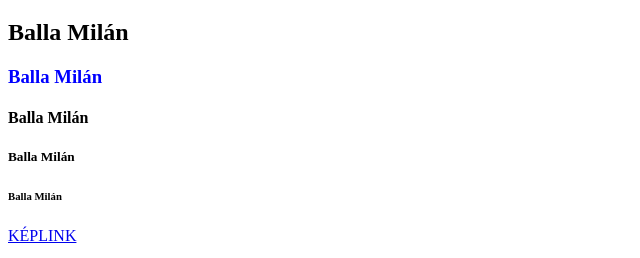
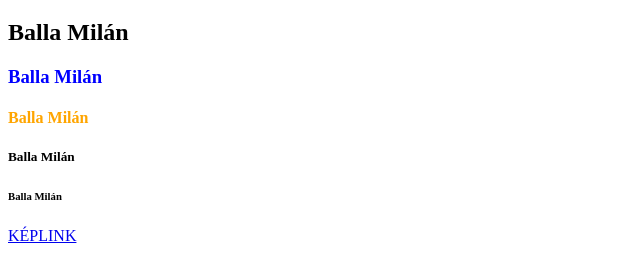
Before and after one commit to Ballam906/kollazs, a plain HTML site: page index.html in a window 1280 px wide. Shown: the part 61-319 px from the top of the page, without its empty margins (0-640 px from the left). Drawn offline with Linux system fonts and the light colour scheme.

Commit message:
Update index.html

```diff
--- a/index.html
+++ b/index.html
@@ -7,7 +7,7 @@
 		<h1>Balla Milán</h1>
         <h2>Balla Milán</h2>
 		<h3 style="color: blue;">Balla Milán</h3>
-		<h4>Balla Milán</h4>
+		<h4 style="color: orange;">Balla Milán</h4>
 		<h5>Balla Milán</h5>
 		<h6>Balla Milán</h6>
 		<a href="https://ballam906.github.io/kollazs/keplink.html" target="blank">KÉPLINK</a>
```
